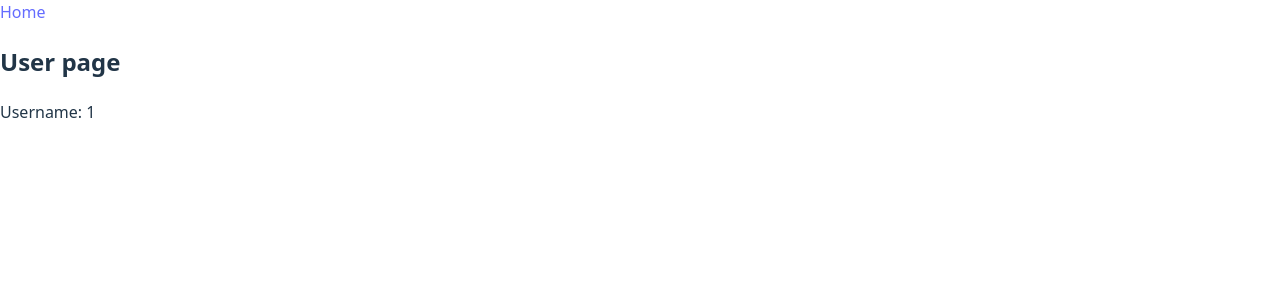
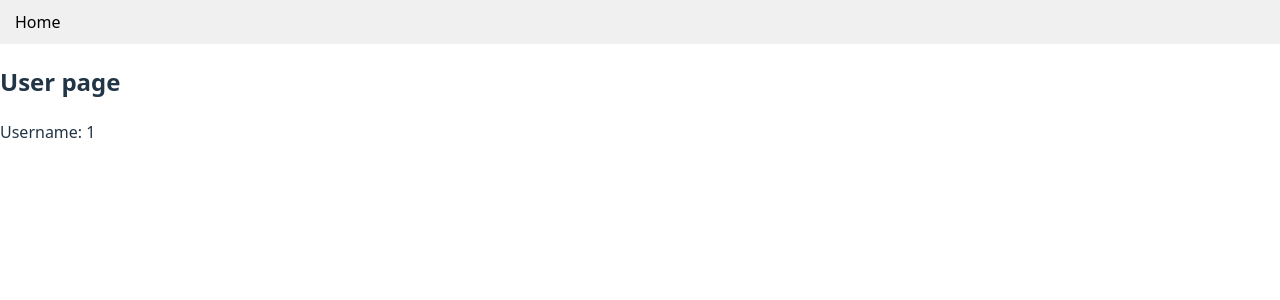
Before and after one commit to MikelArnaiz/chess-wiki, a React (Vite) app: page /user/1 in a window 1280 px wide. Shown: the top 300 px of the page. Built offline with nearby package versions, Linux system fonts and the light colour scheme.

Commit message:
adds navbar component

```diff
--- /dev/null
+++ b/src/components/Navbar/Navbar.module.scss
@@ -0,0 +1,13 @@
+.navbar {
+  background: #f0f0f0;
+  color: #e5e7eb;
+  padding: 10px 15px;
+
+  .link {
+    color: black;
+
+    &:hover {
+      color: blue;
+    }
+  }
+}
--- /dev/null
+++ b/src/components/Navbar/Navbar.tsx
@@ -0,0 +1,12 @@
+import { Link } from 'react-router-dom'
+import styles from './Navbar.module.scss'
+
+export const Navbar = () => {
+  return (
+    <nav className={styles.navbar}>
+      <Link to="/" className={styles.link}>
+        Home
+      </Link>
+    </nav>
+  )
+}
--- a/src/main.tsx
+++ b/src/main.tsx
@@ -1,16 +1,15 @@
 import { StrictMode } from 'react'
 import { createRoot } from 'react-dom/client'
 import './index.css'
-import { BrowserRouter, Link, Route, Routes } from 'react-router-dom'
+import { BrowserRouter, Route, Routes } from 'react-router-dom'
 import { HomePage } from './pages/HomePage/Home'
 import { UserPage } from './pages/UserPage/UserPage'
+import { Navbar } from './components/Navbar/Navbar'
 
 createRoot(document.getElementById('root')!).render(
   <StrictMode>
     <BrowserRouter>
-      <nav>
-        <Link to="/">Home</Link>
-      </nav>
+      <Navbar />
       <Routes>
         <Route path="/" element={<HomePage />} />
         <Route path="/user/:username" element={<UserPage />} />
```
